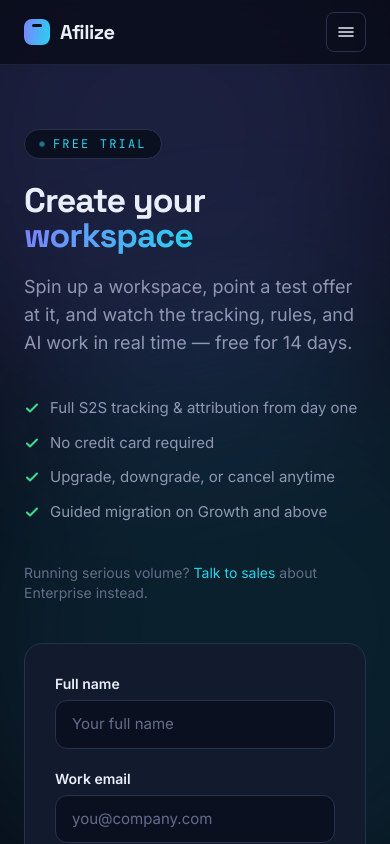
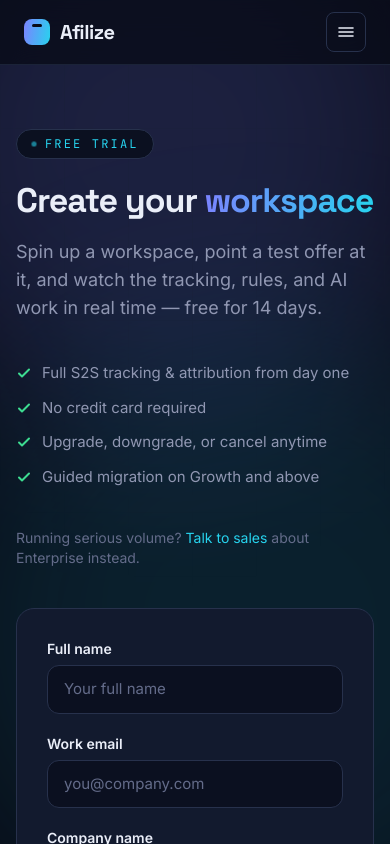
Before and after one commit to charafeddinecherkaoui/Afilize, a Next.js app: page /signup in a window 390 px wide. Shown: the top 844 px of the page. Built offline with nearby package versions, Linux system fonts and the light colour scheme.

Commit message:
Refactor split layout to standard Tailwind breakpoints

```diff
--- a/src/app/request-demo/page.tsx
+++ b/src/app/request-demo/page.tsx
@@ -49,8 +49,8 @@
 export default function RequestDemoPage() {
   return (
     <main className="request-demo-page flex-1">
-      <section className="wrap pb-16 pt-16">
-        <div className="two-column-layout grid items-start gap-10 min-[881px]:grid-cols-[1fr_1.1fr]">
+      <section className="demo-section-container mx-auto max-w-7xl px-4 py-16">
+        <div className="two-column-layout grid grid-cols-1 items-start gap-10 lg:grid-cols-2">
           {/* Left — intro + contact details */}
           <div className="branding-column">
             <Eyebrow>Request a Demo</Eyebrow>
--- a/src/app/signup/page.tsx
+++ b/src/app/signup/page.tsx
@@ -12,8 +12,8 @@
 export default function SignupPage() {
   return (
     <main className="signup-page flex-1">
-      <section className="wrap pb-16 pt-16">
-        <div className="two-column-layout grid items-start gap-10 min-[881px]:grid-cols-[1.1fr_1fr]">
+      <section className="signup-section-container mx-auto max-w-7xl px-4 py-16">
+        <div className="two-column-layout grid grid-cols-1 items-start gap-10 lg:grid-cols-2">
           {/* Left — pitch */}
           <div className="branding-column">
             <Eyebrow>Free Trial</Eyebrow>
```
